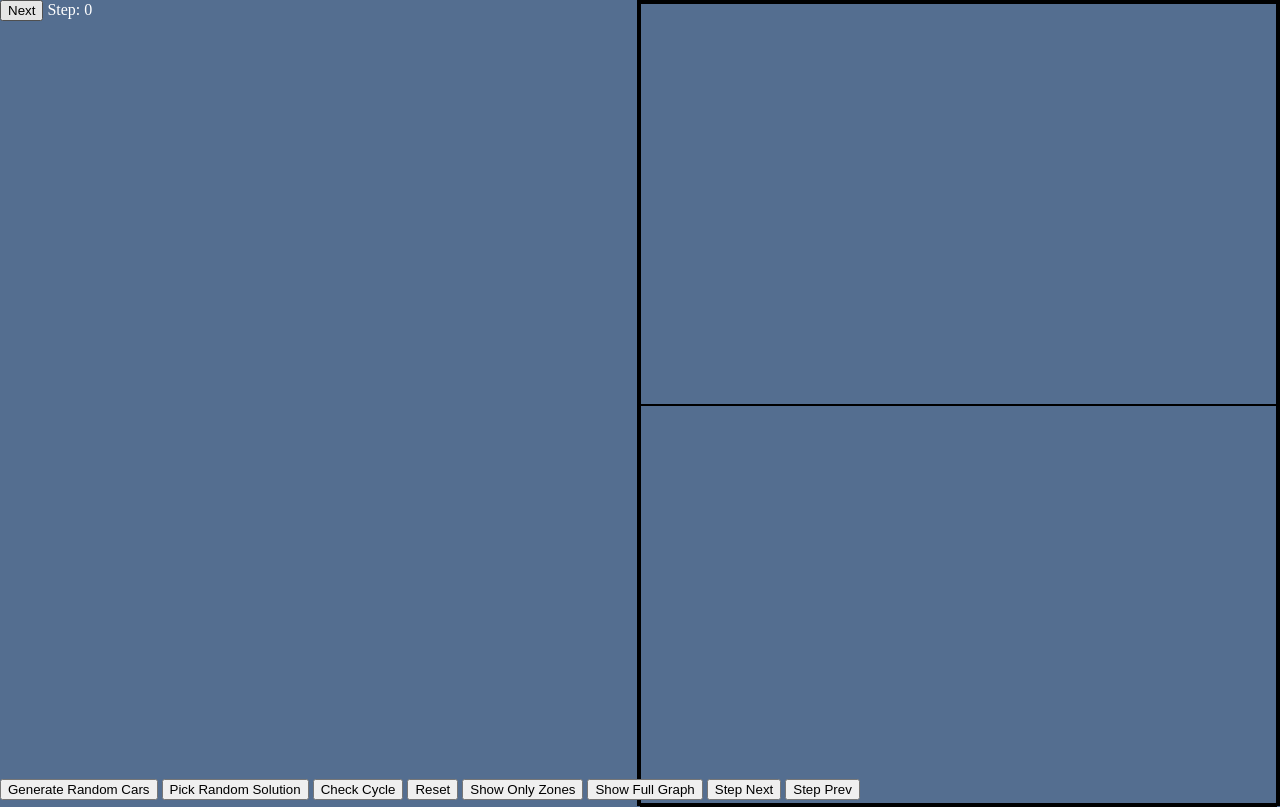
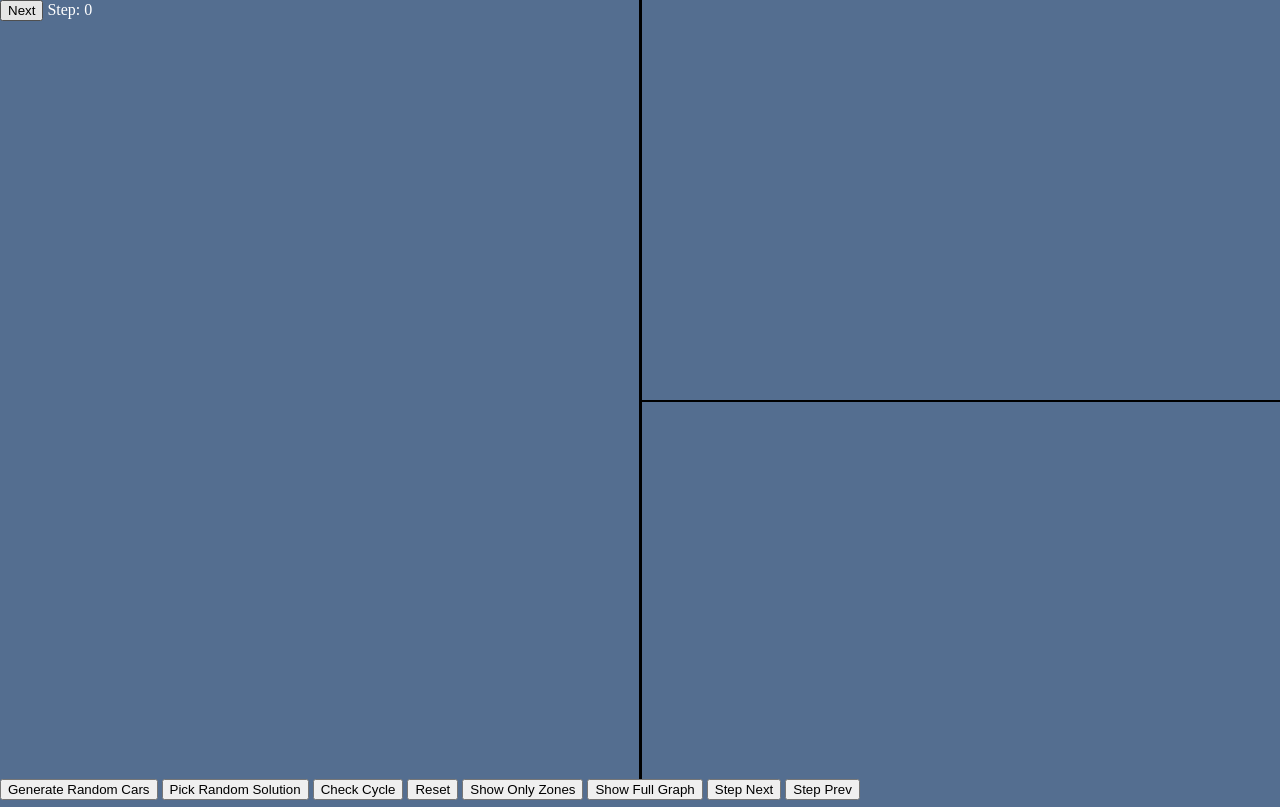
Before and after one commit to yishuolin/visualization_of_intersection_management, a website: page public/index.html in a window 1280 px wide. Drawn offline with nearby package versions, Linux system fonts and the light colour scheme.

Commit message:
style: adjust border

```diff
--- a/public/index.css
+++ b/public/index.css
@@ -14,12 +14,14 @@ body {
 #graph {
   width: 50%;
   height: 100vh;
-  border: 3px solid black;
+  border-left: 3px solid black;
 }
 #cy,
 #resource-conflict-graph {
   height: 50vh;
-  border: 1px solid black;
+}
+#cy {
+  border-bottom: 2px solid black;
 }
 #buttons {
   position: fixed;
```
